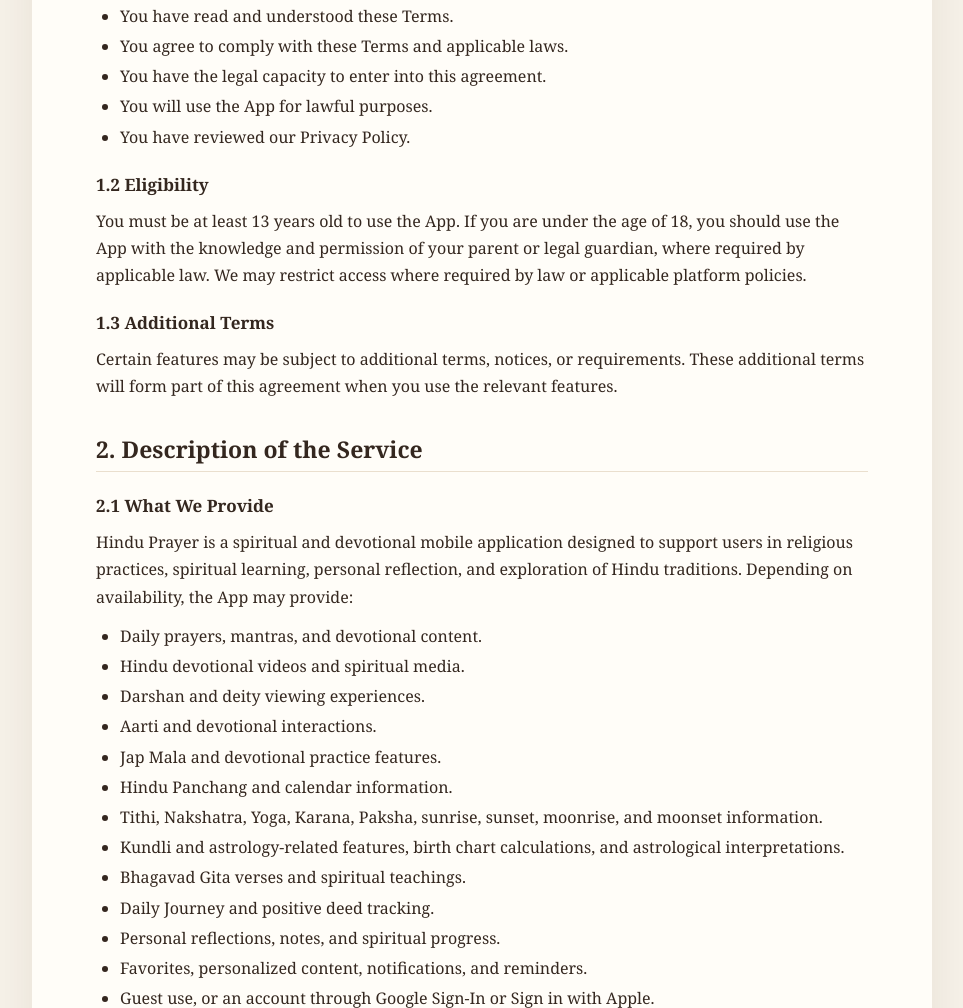
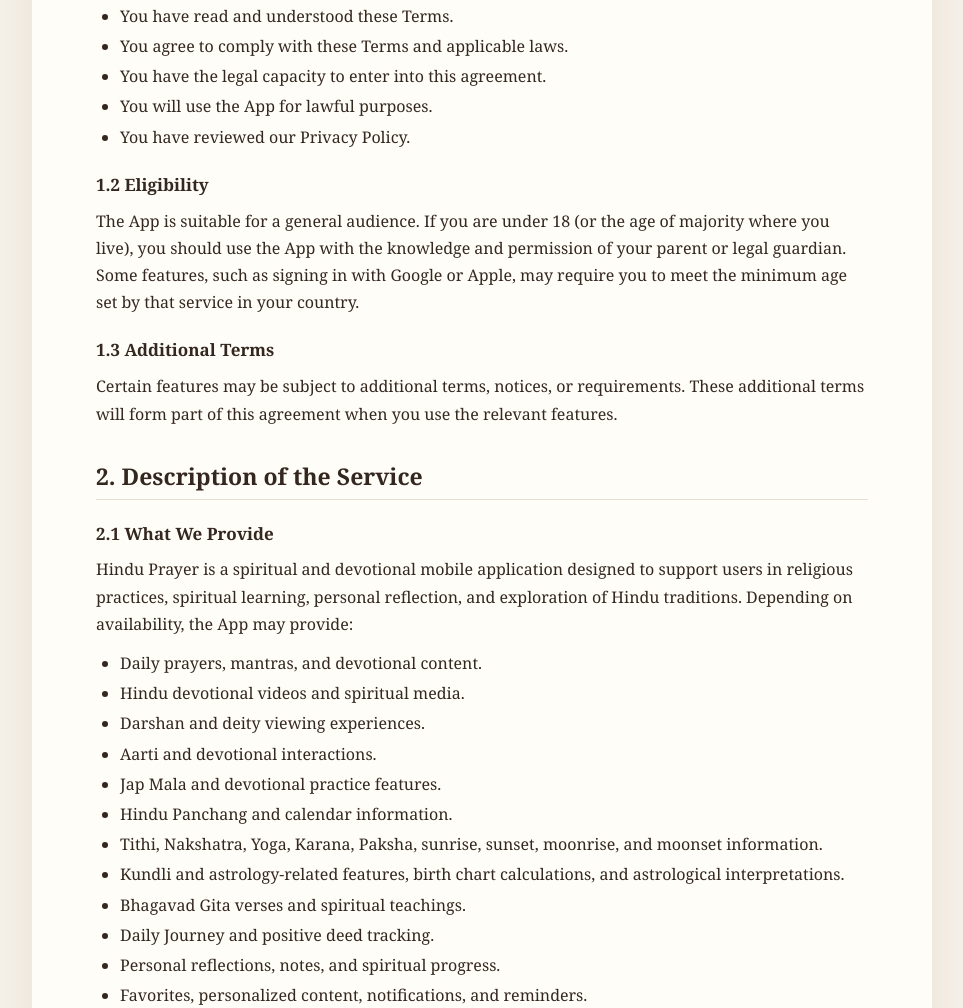
Before and after one commit to hoenkava/hinduprayerterms-conditions, a plain HTML site: page index.html in a window 1280 px wide. Shown: the part 710-1718 px from the top of the page, without its empty margins (158-1121 px from the left). Drawn offline with Linux system fonts and the light colour scheme.

Commit message:
Update index.html

```diff
--- a/index.html
+++ b/index.html
@@ -39,8 +39,7 @@
 
 <h2>1. Acceptance of Terms</h2>
 <h3>1.1 Agreement</h3><p>By accessing or using the App, you agree that:</p><ul><li>You have read and understood these Terms.</li><li>You agree to comply with these Terms and applicable laws.</li><li>You have the legal capacity to enter into this agreement.</li><li>You will use the App for lawful purposes.</li><li>You have reviewed our Privacy Policy.</li></ul>
-<h3>1.2 Eligibility</h3><p>You must be at least 13 years old to use the App. If you are under the age of 18, you should use the App with the knowledge and permission of your parent or legal guardian, where required by applicable law. We may restrict access where required by law or applicable platform policies.</p>
-<h3>1.3 Additional Terms</h3><p>Certain features may be subject to additional terms, notices, or requirements. These additional terms will form part of this agreement when you use the relevant features.</p>
+<h3>1.2 Eligibility</h3><p>The App is suitable for a general audience. If you are under 18 (or the age of majority where you live), you should use the App with the knowledge and permission of your parent or legal guardian. Some features, such as signing in with Google or Apple, may require you to meet the minimum age set by that service in your country.</p><h3>1.3 Additional Terms</h3><p>Certain features may be subject to additional terms, notices, or requirements. These additional terms will form part of this agreement when you use the relevant features.</p>
 
 <h2>2. Description of the Service</h2>
 <h3>2.1 What We Provide</h3><p>Hindu Prayer is a spiritual and devotional mobile application designed to support users in religious practices, spiritual learning, personal reflection, and exploration of Hindu traditions. Depending on availability, the App may provide:</p><ul><li>Daily prayers, mantras, and devotional content.</li><li>Hindu devotional videos and spiritual media.</li><li>Darshan and deity viewing experiences.</li><li>Aarti and devotional interactions.</li><li>Jap Mala and devotional practice features.</li><li>Hindu Panchang and calendar information.</li><li>Tithi, Nakshatra, Yoga, Karana, Paksha, sunrise, sunset, moonrise, and moonset information.</li><li>Kundli and astrology-related features, birth chart calculations, and astrological interpretations.</li><li>Bhagavad Gita verses and spiritual teachings.</li><li>Daily Journey and positive deed tracking.</li><li>Personal reflections, notes, and spiritual progress.</li><li>Favorites, personalized content, notifications, and reminders.</li><li>Guest use, or an account through Google Sign-In or Sign in with Apple.</li></ul><p>Features may vary depending on your device, location, account, app version, and availability.</p>
```
